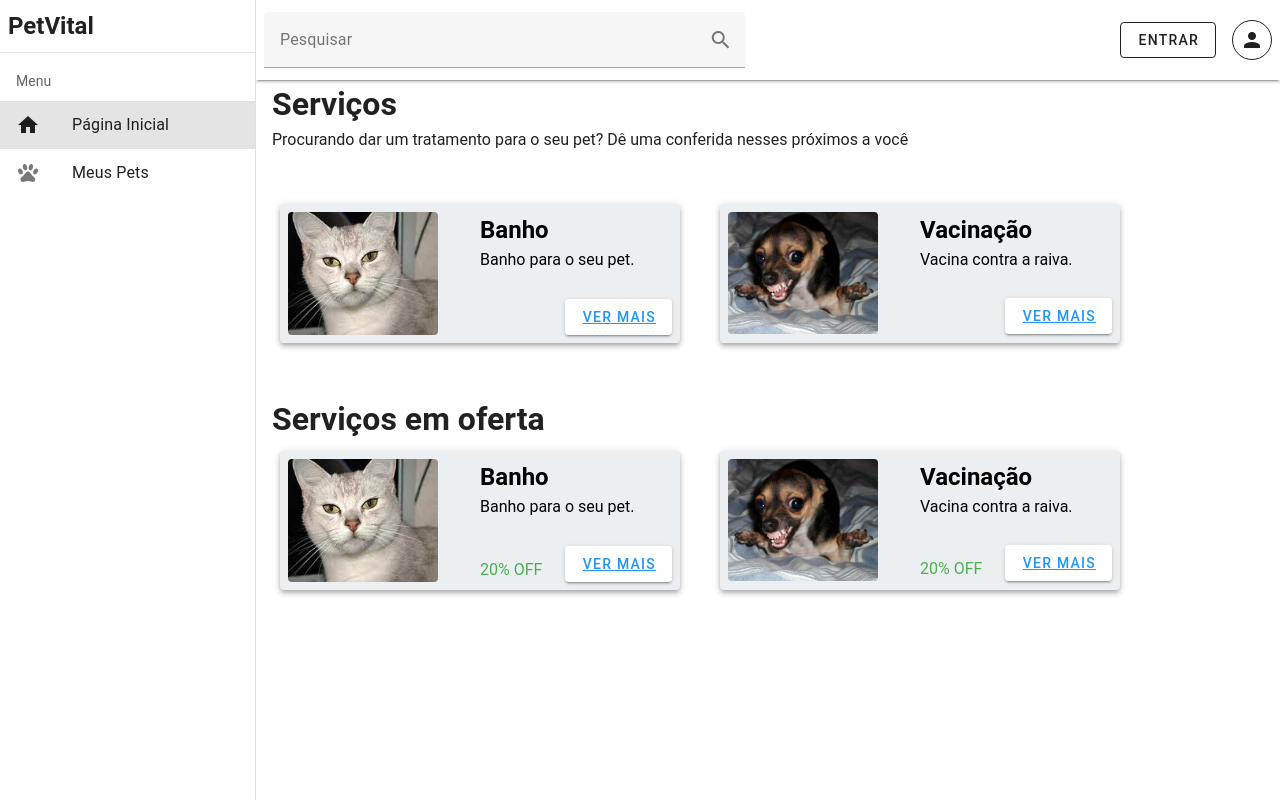
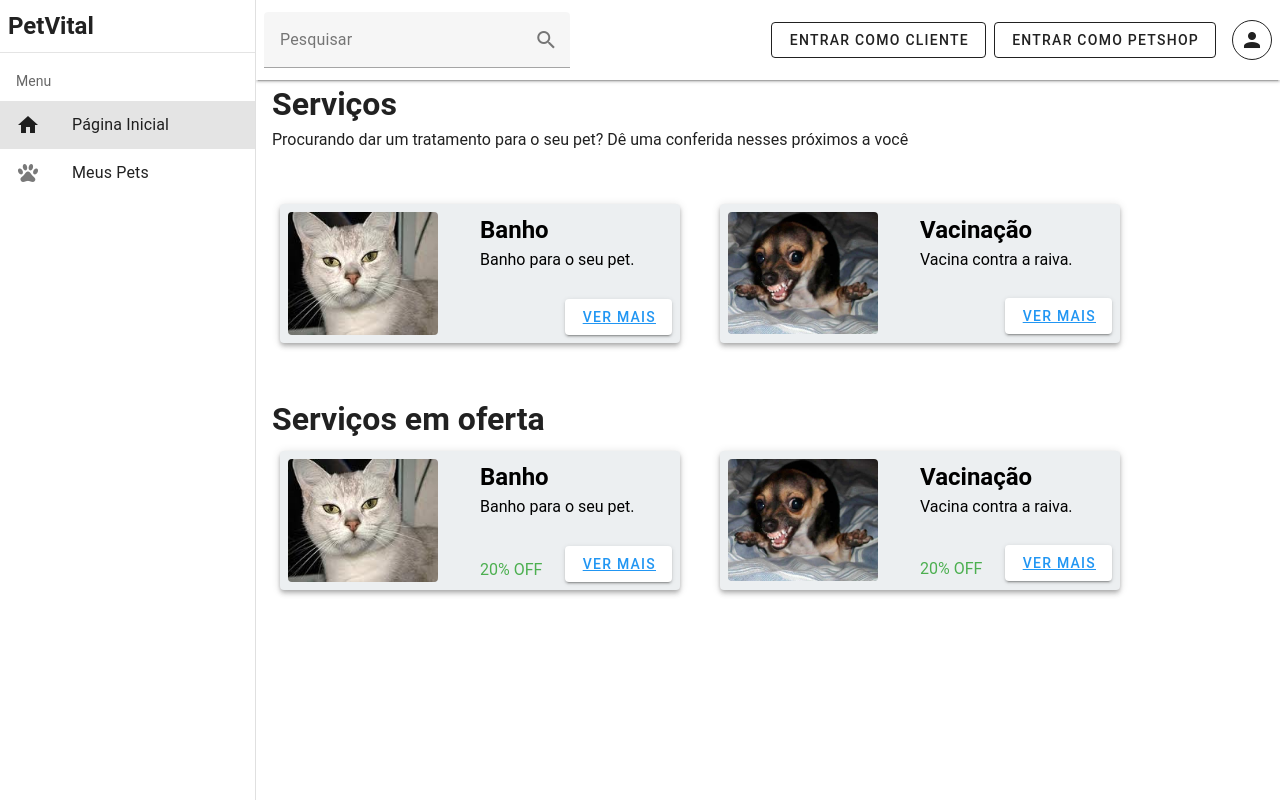
Before and after one commit to Kishi011/Abex-PetVital, a Vue app: page / in a window 1280 px wide. Built offline with nearby package versions, Linux system fonts and the light colour scheme.

Commit message:
colocando botão de login de petshop

```diff
--- a/src/layouts/default.vue
+++ b/src/layouts/default.vue
@@ -30,7 +30,12 @@
           class="mr-2"
           variant="outlined"
           to="/login-cliente"
-        >Entrar</v-btn>
+        >Entrar Como Cliente</v-btn>
+        <v-btn
+          class="mr-2"
+          variant="outlined"
+          to="/login-petshop"
+        >Entrar Como Petshop</v-btn>
         <v-avatar
           class="ml-2"
           size="40"
```
